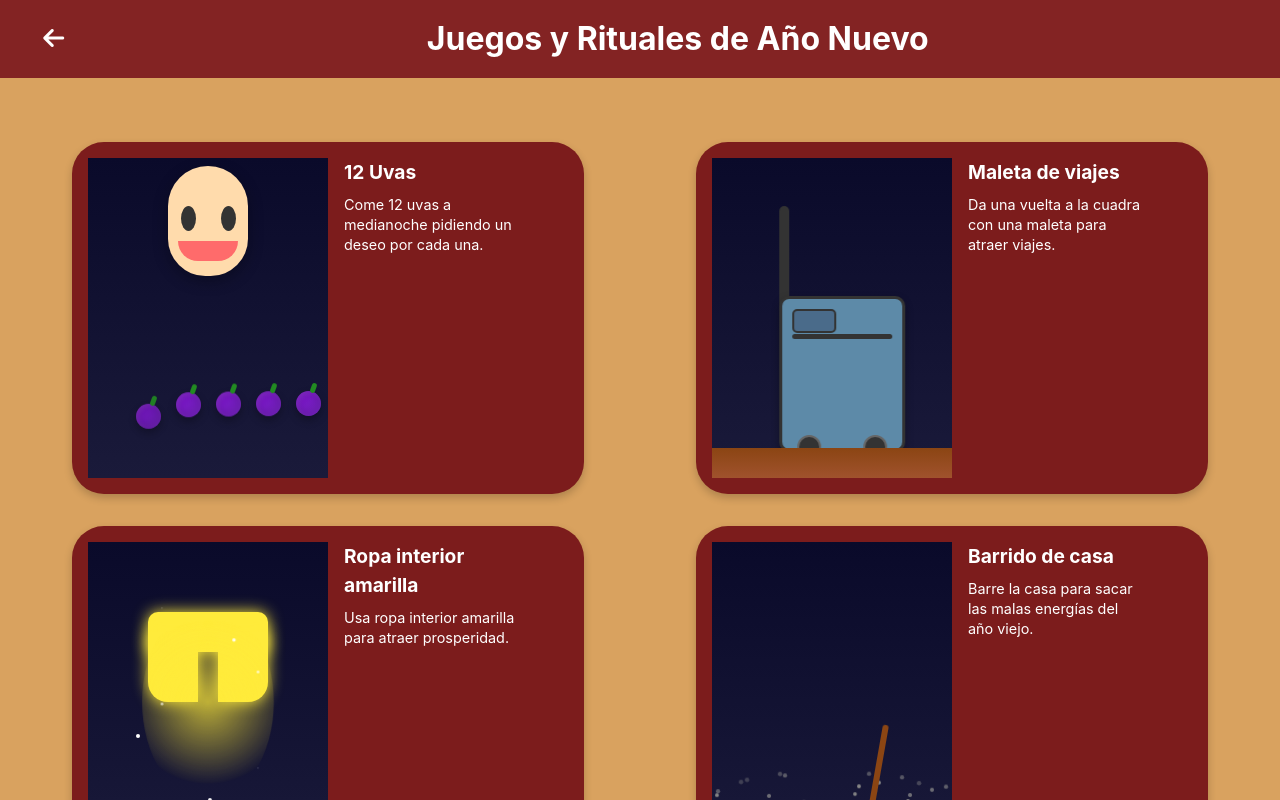
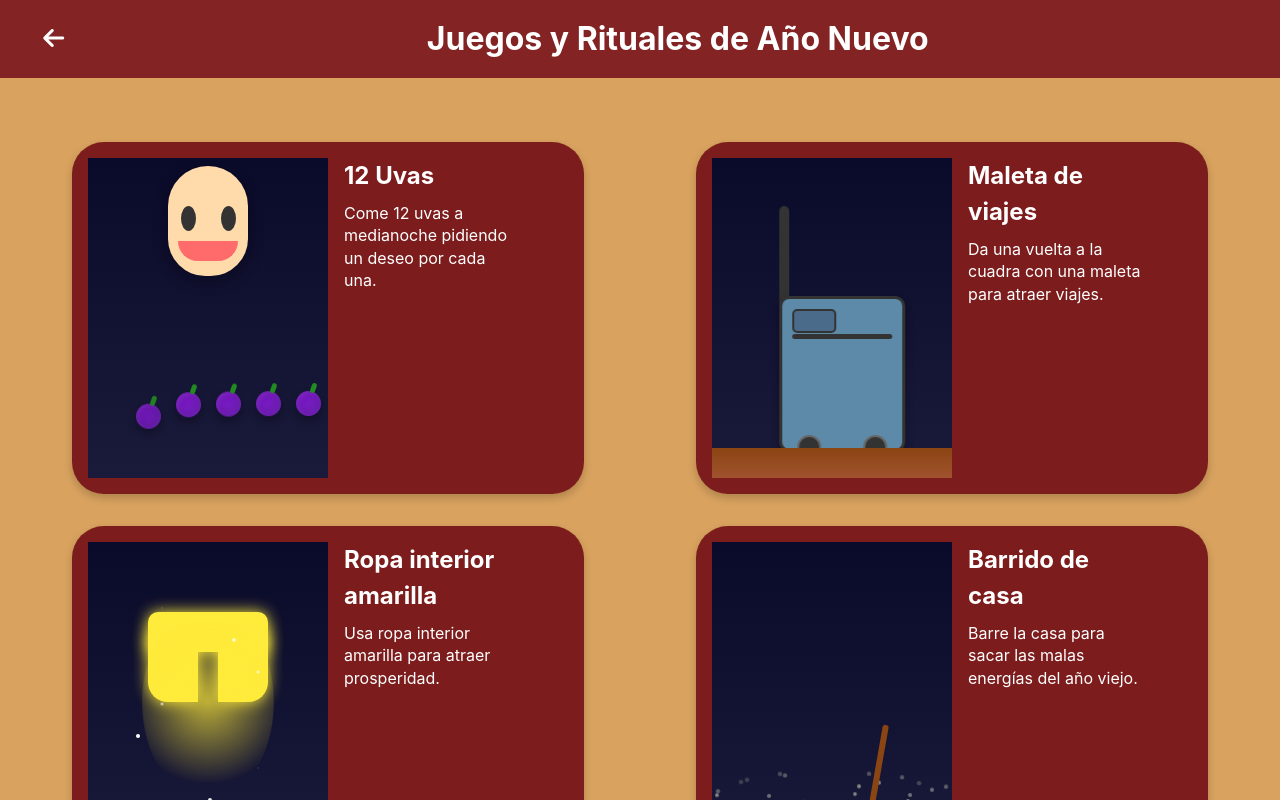
Before and after one commit to srodriguezsu/parranda, a React (Vite) app: page /juegos-y-rituales in a window 1280 px wide. Shown: the top 800 px of the page. Built offline with nearby package versions, Linux system fonts and the light colour scheme.

Commit message:
Commit final

```diff
--- a/src/index.css
+++ b/src/index.css
@@ -3,7 +3,7 @@
   --color-rojo: #832323;
   --color-verde: #245C24;
 
-  font-family: 'Inter', serif;
+  font-family: Inter, sans-serif;
   line-height: 1.5;
   font-weight: 400;
 
--- a/src/pages/juegosPage/index.css
+++ b/src/pages/juegosPage/index.css
@@ -65,13 +65,14 @@
 /* Título y texto del ritual */
 .lado-derecho h3 {
   /* Tamaño de fuente */
-  font-size: clamp(1rem, 1.5vw, 1.2rem);
+  font-size: 1.5rem;
+  font-family: Inter, sans-serif;
   margin: 0 0 0.5rem 0;
 }
 
 .lado-derecho p {
   /* Tamaño de fuente y espaciado */
-  font-size: clamp(0.8rem, 1.2vw, 0.9rem);
+  font-size: 1rem;
   line-height: 1.4;
   margin: 0;
 }
```
